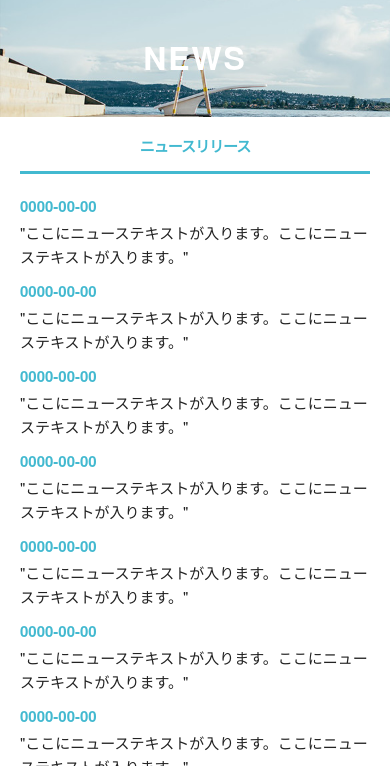
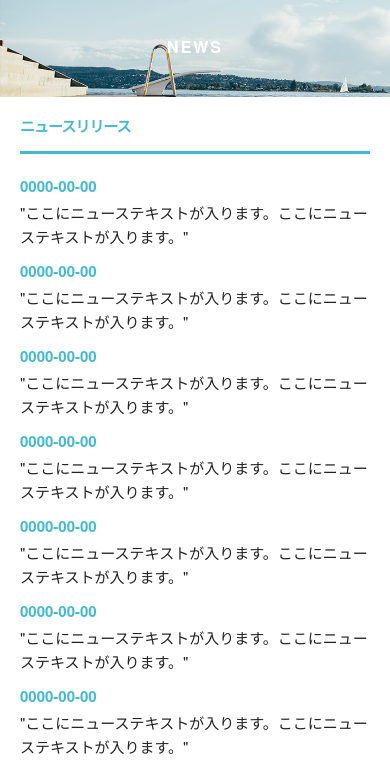
Before and after one commit to chachiwo/corporate-site, a plain HTML site: page news.html in a window 390 px wide. Shown: the part 65-831 px from the top of the page. Drawn offline with Linux system fonts and the light colour scheme.

Commit message:
4th Commit

```diff
--- a/css/sample.scss
+++ b/css/sample.scss
@@ -510,7 +510,7 @@ h1{
  }
 
  @media(max-width: 549px){
- h2 {
+#sub_cover h2 {
     text-align: center;
     color: white;
     font-size: 16px;
@@ -765,6 +765,7 @@ h1{
 }
 
 /*
+sass --watch css/sample.scss:css/sample.css
 https://github.com/chachiwo/corporate-site.git
 git remote add origin https://github.com/chachiwo/corporate-site.git
 git push origin master
```
Also changed, not shown: css/sample.css, 1 other file.
